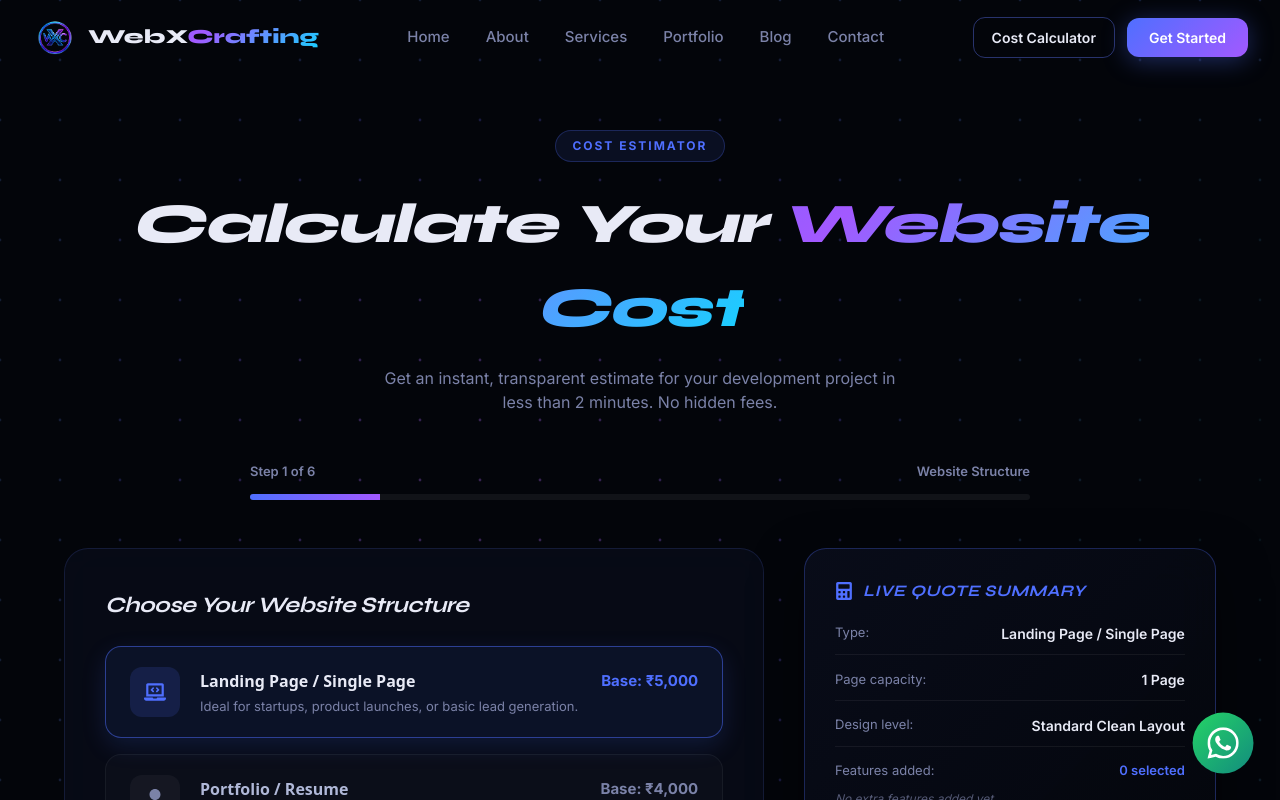
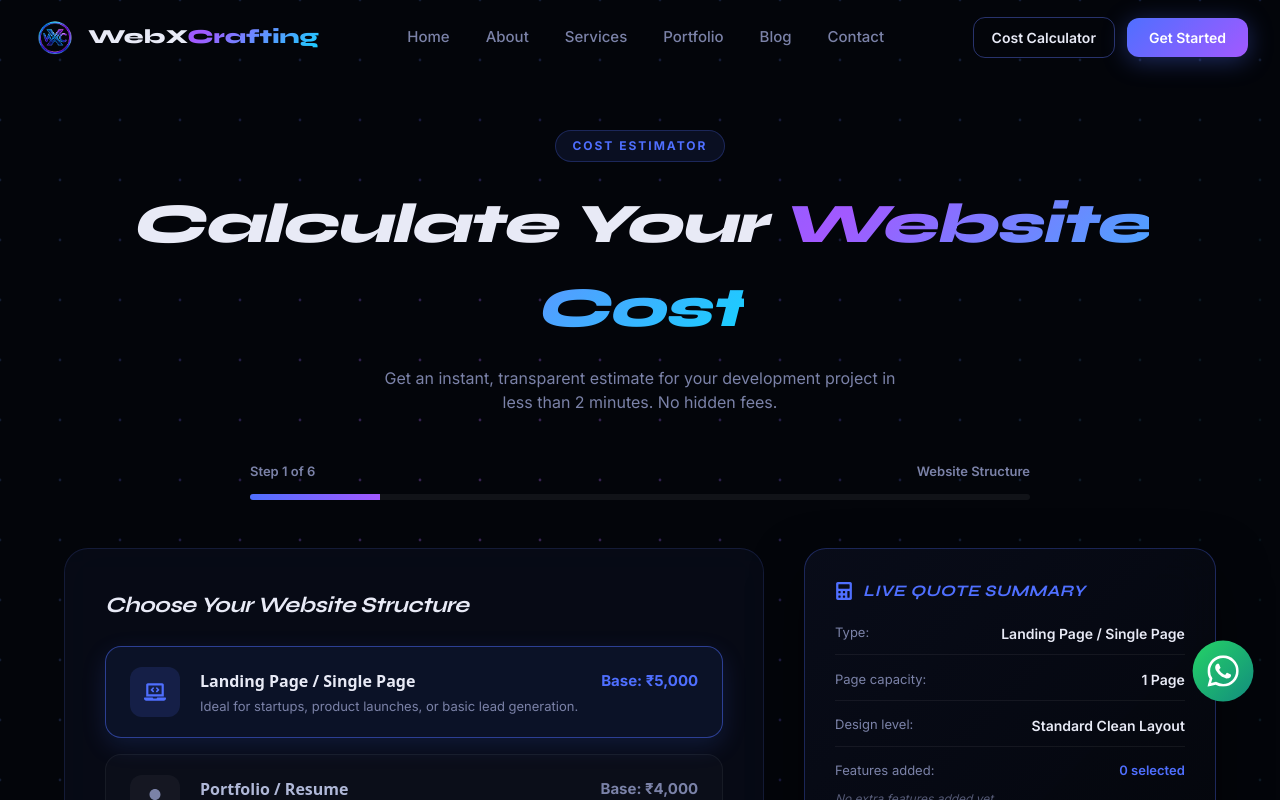
Before and after one commit to webxcrafting07/webxcrafting, a Next.js app: page /website-cost-calculator in a window 1280 px wide. Shown: the top 800 px of the page. Built offline with nearby package versions, Linux system fonts and the light colour scheme.

Commit message:
style: stack whatsapp and tawk chat buttons globally to prevent overlap

```diff
--- a/app/globals.css
+++ b/app/globals.css
@@ -430,7 +430,7 @@ h6 {
 /* ─── WhatsApp button ────────────────────────────── */
 .whatsapp-btn {
   position: fixed;
-  bottom: 28px;
+  bottom: 100px;
   right: 28px;
   z-index: 1000;
   width: 58px;
--- a/app/website-cost-calculator/CalculatorClient.tsx
+++ b/app/website-cost-calculator/CalculatorClient.tsx
@@ -1283,7 +1283,6 @@ export default function CalculatorClient() {
       <style dangerouslySetInnerHTML={{__html: `
         @media (max-width: 900px) {
           .mobile-only-sticky-bar { display: flex !important; }
-          .whatsapp-btn { bottom: 90px !important; }
         }
       `}} />
 
```
